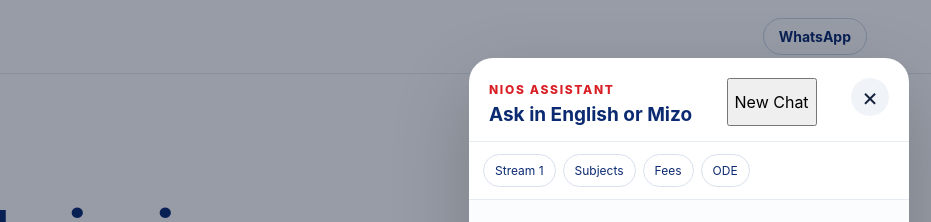
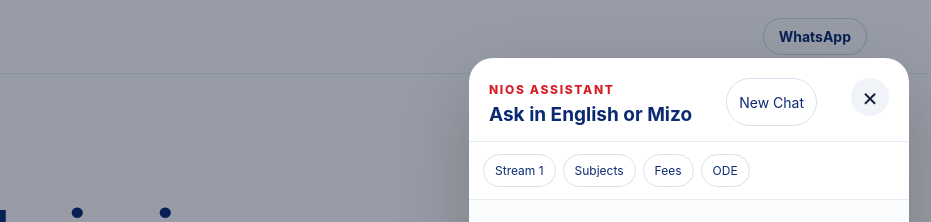
Before and after one commit to NIOSMizoram/nios-admission-centre, a website: page index.html in a window 1280 px wide. Both pictures are taken after a click on the button "Ask NIOS Assistant". Shown: the top 222 px of the page, 349-1280 px from the left. Drawn offline with Linux system fonts and the light colour scheme.

Commit message:
Update index.html

```diff
--- a/index.html
+++ b/index.html
@@ -338,7 +338,7 @@
           <span class="eyebrow">NIOS Assistant</span>
           <h2 id="chatTitle">Ask in English or Mizo</h2>
         </div>
-        <button id="newChat" type="button">New Chat</button>
+        <button class="new-chat" id="newChat" type="button">New Chat</button>
 <button class="close" id="closeChat" aria-label="Close chat">×</button>
       </div>
 
```
